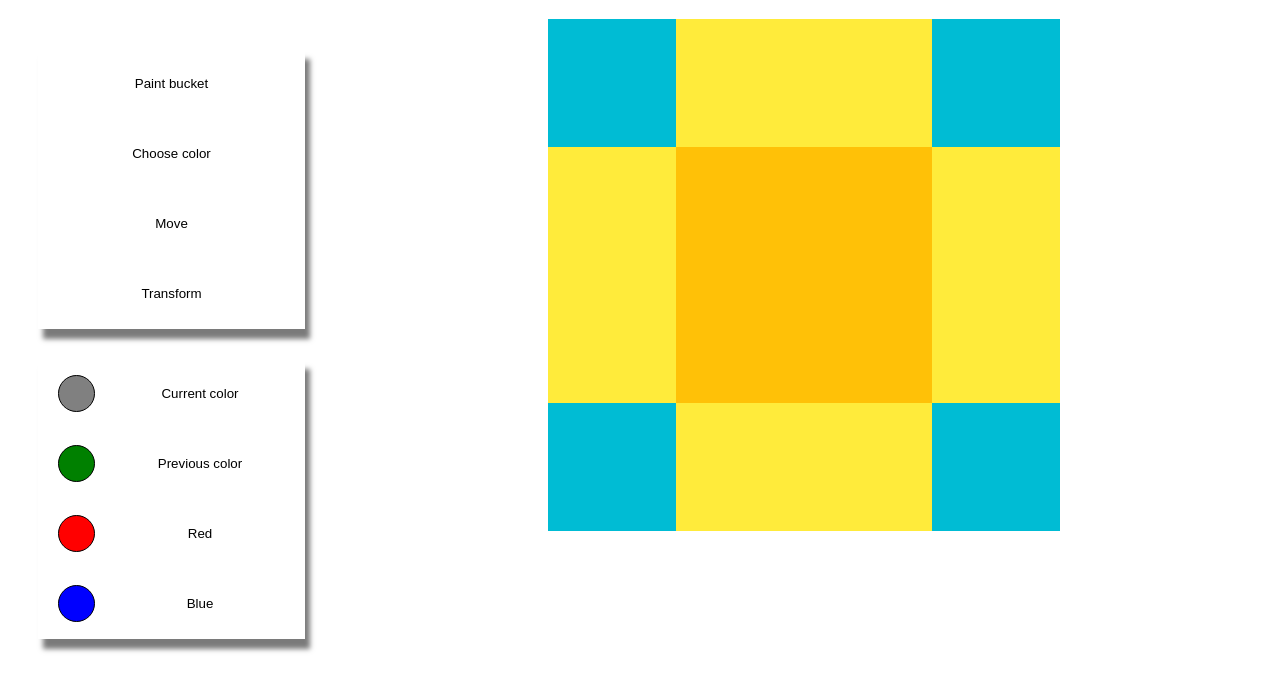
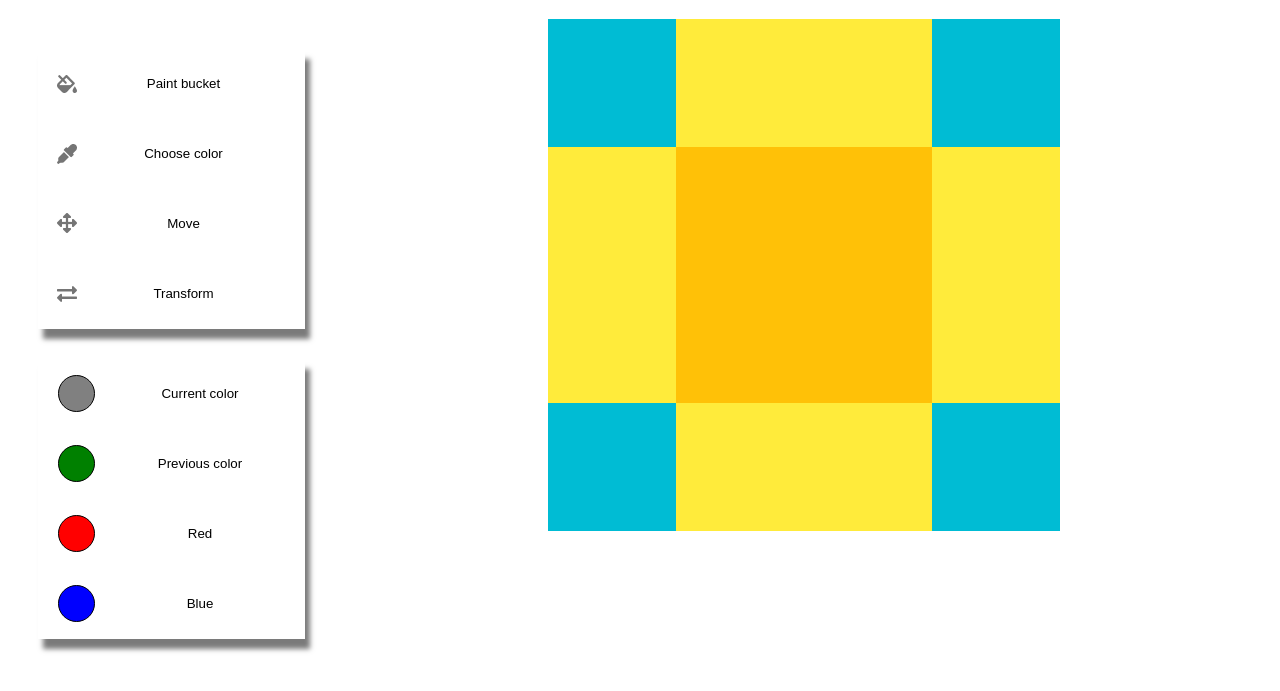
Before and after one commit to akarizwei/codejam-canvas, a plain HTML site: page index.html in a window 1280 px wide. Shown: the part 61-752 px from the top of the page. Drawn offline with Linux system fonts and the light colour scheme.

Commit message:
feat: add icons

```diff
--- a/index.html
+++ b/index.html
@@ -16,10 +16,10 @@
     <div class="wrapper">
         <div class="leftbox">
             <div class="toolbox">
-                <div class="tools"><img src="" alt=""><button>Paint bucket</button></div>
-                <div class="tools"><img src="" alt=""><button>Choose color</button></div>
-                <div class="tools"><img src="" alt=""><button>Move</button></div>
-                <div class="tools"><img src="" alt=""><button>Transform</button></div>
+                <div class="tools"><img src="assets/images/icon-share.png" alt="image"><button>Paint bucket</button></div>
+                <div class="tools"><img src="assets/images/icon-upload.png" alt="image"><button>Choose color</button></div>
+                <div class="tools"><img src="assets/images/icon-copy.png" alt="image"><button>Move</button></div>
+                <div class="tools"><img src="assets/images/icon-share2.png" alt="image"><button>Transform</button></div>
             </div>
             <div class="colorbox">
                 <div class="colors"><div class="circle grey"></div><button>Current color</button></div>
@@ -28,8 +28,6 @@
                 <div class="colors"><div class="circle blue"></div><button>Blue</button></div>
             </div>
         </div>
-
-
 
         <div class="canvas main-canvas">
             <canvas id="canvas"></canvas>
```
Also changed, not shown: assets/images/icon-copy.png (added), assets/images/icon-share.png (added), assets/images/icon-share2.png (added), assets/images/icon-upload.png (added).
